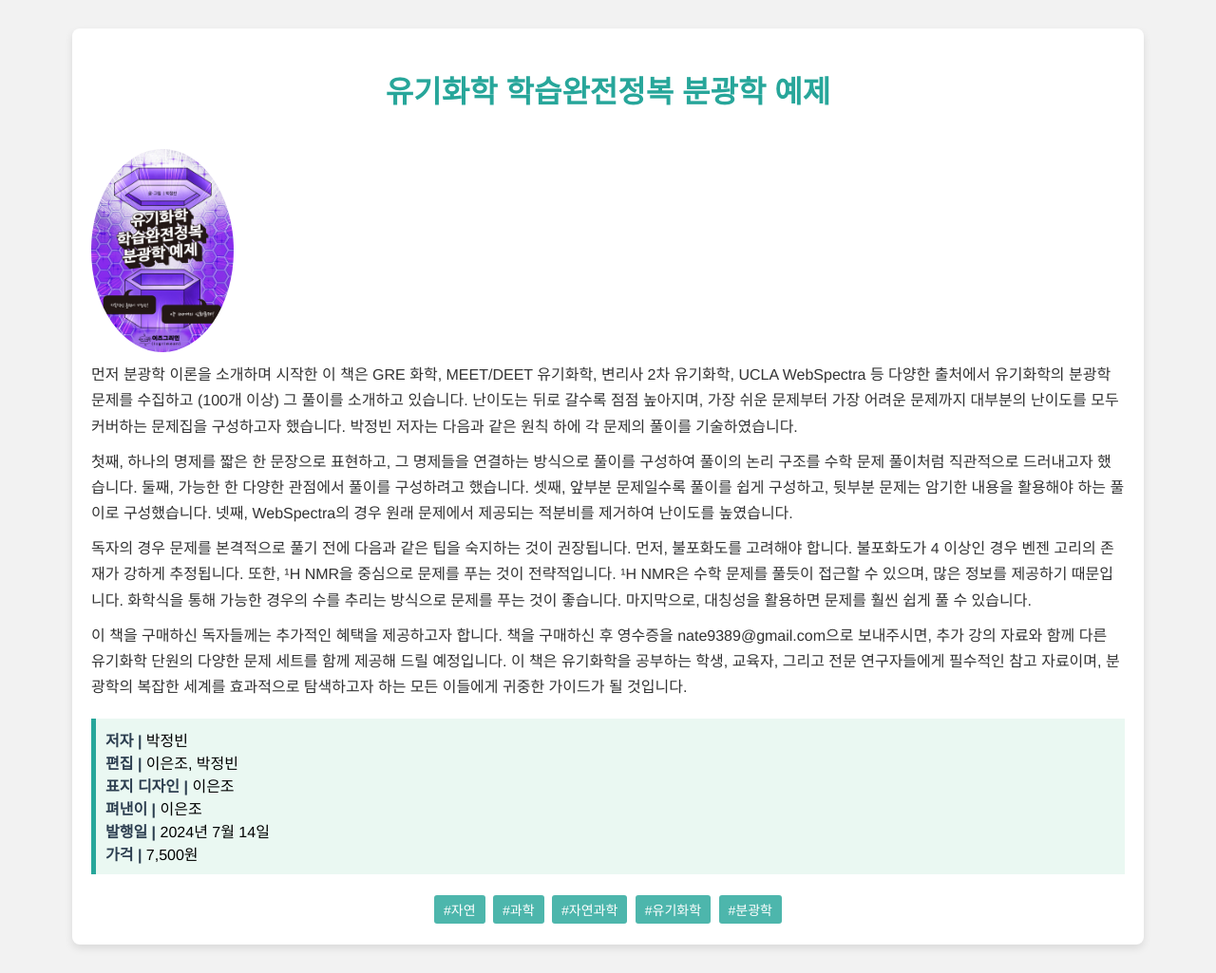
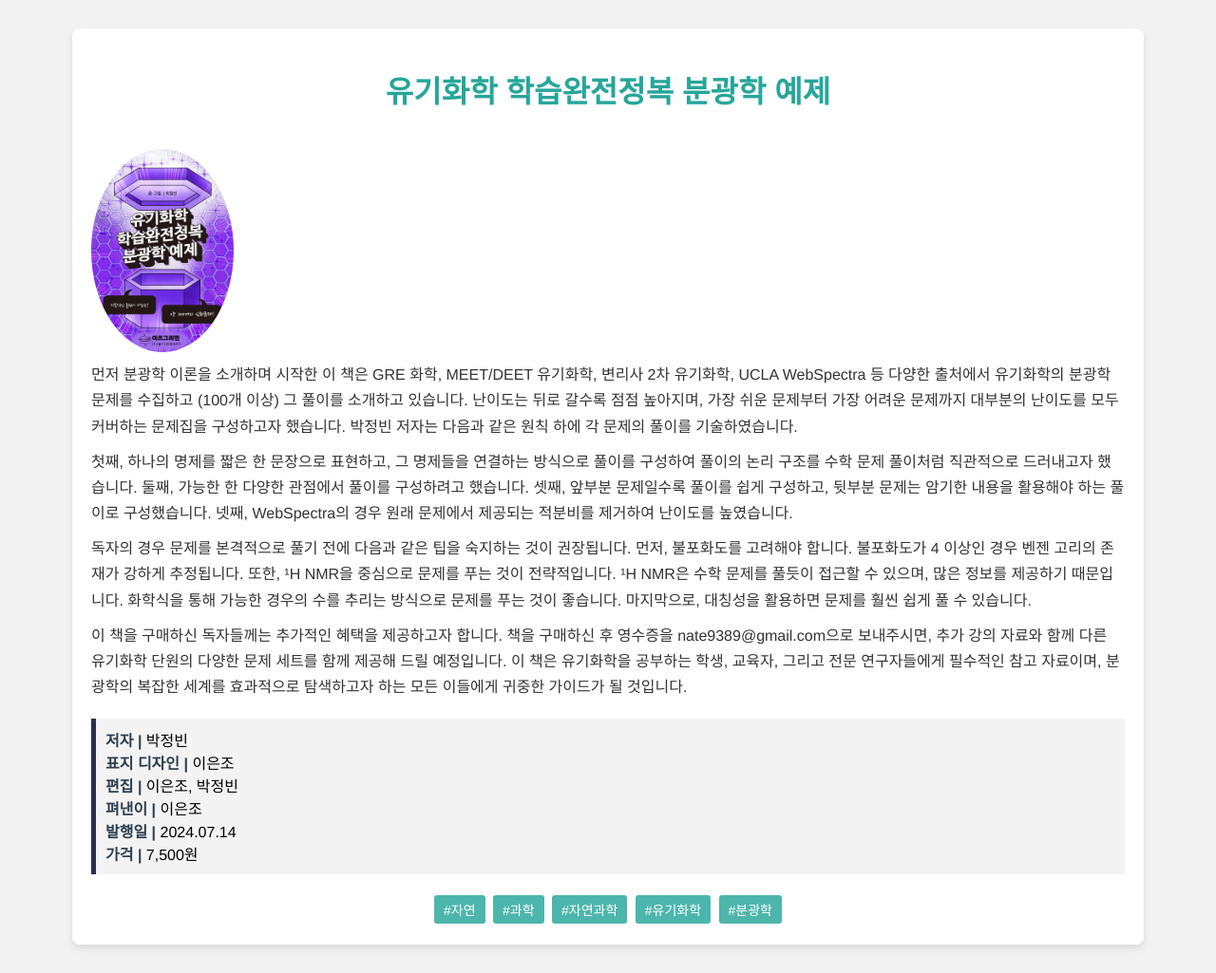
Before and after one commit to izgrimean/izgrimean.github.io, a Jekyll site: the page built from _pages/book10.md, in a window 1280 px wide. Shown: the whole page at 95% size. Built offline with Jekyll 4.4.1, drawn with Linux system fonts in a browser that asks for light colours; our own code applies the rules of GitHub Pages for plain Markdown files; some of the changed lines change nothing that is shown.

Commit message:
Update book10.md

```diff
--- a/_pages/book10.md
+++ b/_pages/book10.md
@@ -33,8 +33,8 @@
     margin: 10px 0;
   }
   .meta {
-    background-color: #eaf8f2;
-    border-left: 5px solid #27a69a;
+    background-color: #f3f3f3;
+    border-left: 5px solid #2d2d51;
     padding: 10px;
     margin-top: 20px;
   }
@@ -68,10 +68,10 @@
   <p>이 책을 구매하신 독자들께는 추가적인 혜택을 제공하고자 합니다. 책을 구매하신 후 영수증을 nate9389@gmail.com으로 보내주시면, 추가 강의 자료와 함께 다른 유기화학 단원의 다양한 문제 세트를 함께 제공해 드릴 예정입니다. 이 책은 유기화학을 공부하는 학생, 교육자, 그리고 전문 연구자들에게 필수적인 참고 자료이며, 분광학의 복잡한 세계를 효과적으로 탐색하고자 하는 모든 이들에게 귀중한 가이드가 될 것입니다.</p>
   <div class="meta">
     <strong>저자 |</strong> 박정빈<br>
+    <strong>표지 디자인 |</strong> 이은조<br>
     <strong>편집 |</strong> 이은조, 박정빈<br>
-    <strong>표지 디자인 |</strong> 이은조<br>
     <strong>펴낸이 |</strong> 이은조<br>
-    <strong>발행일 |</strong> 2024년 7월 14일<br>
+    <strong>발행일 |</strong> 2024.07.14<br>
     <strong>가걱 |</strong> 7,500원
   </div>
   <div class="tags">
```
